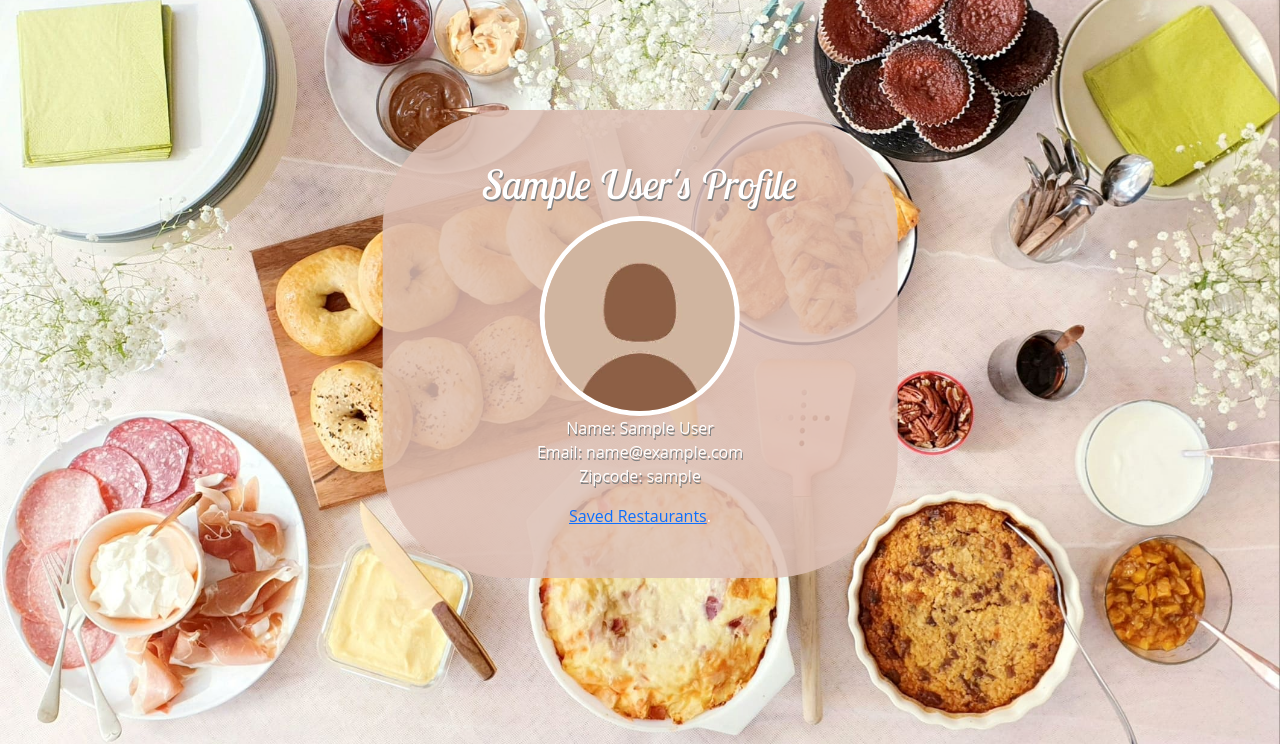
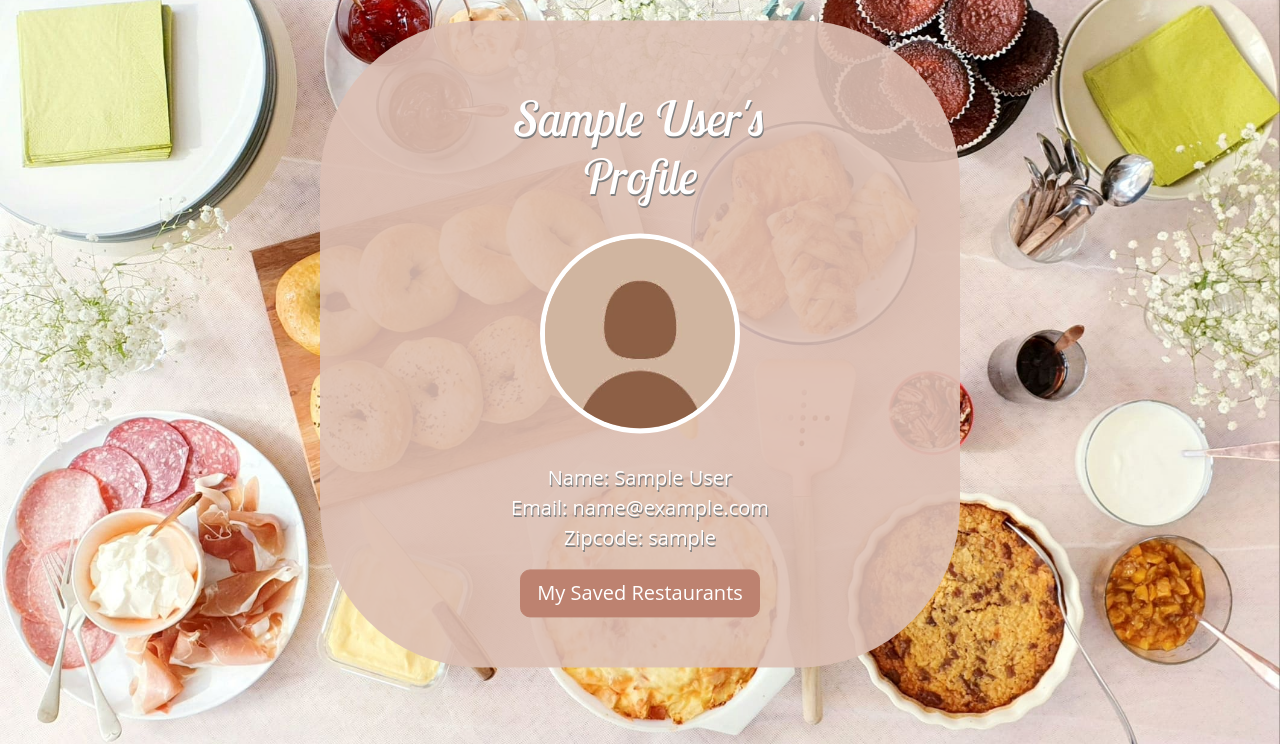
Before and after one commit to mknp21/brunchies, a Flask app: page /myprofile in a window 1280 px wide. Shown: the part 56-800 px from the top of the page. Run offline with Flask 2, Linux system fonts and the light colour scheme; the visitor is signed in with stand-in values (Sample User, id 1); data comes from the database, SQL or seed files in the repository.

Commit message:
Finished last minute styling

```diff
--- a/static/css/homepage.css
+++ b/static/css/homepage.css
@@ -4,7 +4,7 @@ body {
 }
 
 #about {
-    background-color: rgba(221,192,180,0.85);
+    background-color: rgba(221,192,180,0.90);
     padding: 50px 100px;
     border-radius: 25%;
     text-shadow: 1px 2px gray;
--- a/static/css/profile.css
+++ b/static/css/profile.css
@@ -14,10 +14,14 @@ body {
 }
 
 #user-profile {
-    background-color: rgba(221,192,180,0.85);
-    padding: 50px 100px;
+    background-color: rgba(221,192,180,0.90);
+    padding: 50px 150px;
     border-radius: 25%;
     text-align: center;
+}
+
+h1 {
+    padding: 20px;
 }
 
 h1, p {
@@ -29,6 +33,7 @@ h1, p {
     width: 200px;
     position: relative;
     margin: auto;
+    margin-bottom: 30px;
     /* position: absolute;
     top: 50%;
     left: 50%;
@@ -65,6 +70,12 @@ h1, p {
     display: none;
 }
 
-.offcanvas {
+#savedBtn {
     background-color: #bd8270;
+    border: 1px solid #bd8270;
+    border-radius: 10px;
 }
+
+a {
+    color: white;
+}
--- a/static/css/savedPlaces.css
+++ b/static/css/savedPlaces.css
@@ -38,6 +38,8 @@ h3 > a {
     color: white;
 }
 
-#add_rest {
+p > a {
     font-size: x-large;
+    color: white;
+    text-shadow: 1px 0px gray;
 }
--- a/static/js/search.js
+++ b/static/js/search.js
@@ -40,7 +40,7 @@ const displayRestaurants = (restaurants) => {
             return `
             <li class="restaurant">
                 <h2><a href="/brunchspots/${restaurant.id}">${restaurant.name}</a></h2>
-                <h5>${restaurant.price} &middot; ${restaurant.rating} &middot; ${restaurant.rev_count} reviews</h5></br>
+                <h5>Price: ${restaurant.price}</br>Rating: ${restaurant.rating}</h5></br>
                 <img src="${restaurant.img}"></img>
             </li>
         `;
--- a/templates/all_restaurants.html
+++ b/templates/all_restaurants.html
@@ -11,7 +11,7 @@
         type="text"
         name="searchBar"
         id="searchBar"
-        placeholder="Search By Name, Zipcode, Rating or Price"/>
+        placeholder="Search By Name, Zipcode, Price ($-$$$) or Rating"/>
   </div>
   <ul id="all-restaurants"></ul>
 </div>
--- a/templates/saved_list.html
+++ b/templates/saved_list.html
@@ -6,7 +6,7 @@
 {% endblock %}
 {% block body %}
 <div class="heading">
-  <h1 class="display-5">Saved Restaurants</h1>
+  <h1>Saved Restaurants</h1>
 </div>
 <div id="map" class="mx-auto"></div>
 <div id="savedCards">
--- a/templates/user_profile.html
+++ b/templates/user_profile.html
@@ -5,20 +5,22 @@
 {% endblock %}
 {% block body %}
 <div class="position-absolute top-50 start-50 translate-middle" id="user-profile">
-  <h1>{{ user.name }}'s Profile</h1>
+  <h1 class="display-5">{{ user.name }}'s Profile</h1>
   <div class="profile-pic-div">
     <img src="/static/img/default-prof-pic.jpg" id="photo">
     <input type="file" id="file">
     <label for="file" id="uploadBtn">Choose Photo</label>
   </div>
   <div id="user-info">
-    <p>
+    <p class="fs-5">
       Name: {{ user.name }}</br>
       Email: {{ user.email }}</br>
       Zipcode: {{ user.zipcode }}</br>
     </p>
-    <a href="/saved">Saved Restaurants</a>.
   </div>
+  <button type="button" class="btn btn-primary btn-lg" id="savedBtn">
+    <a href="/saved" style="text-decoration: none;">My Saved Restaurants</a>
+  </button>
 </div>
 
 
```
Also changed, not shown: templates/homepage.html (+10 -2 lines).
